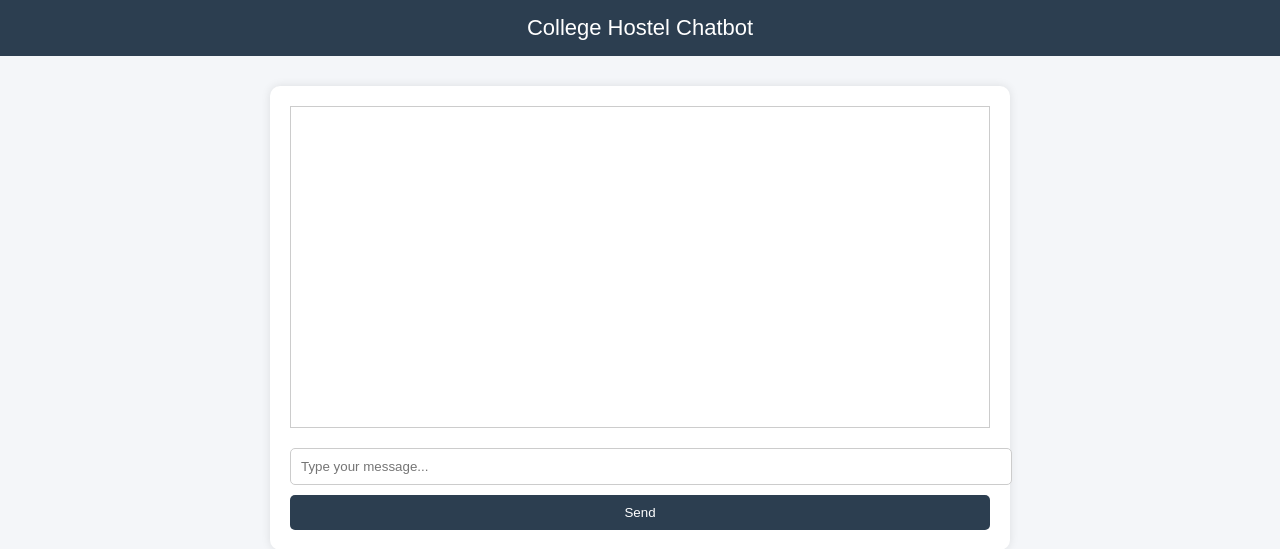
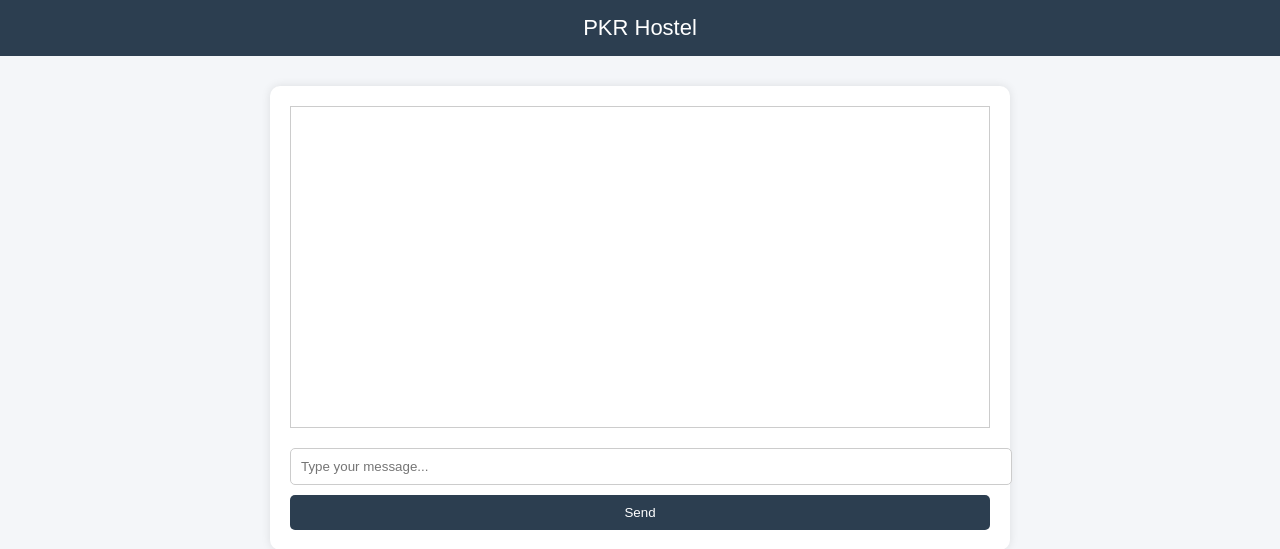
Before and after one commit to srinithisivanantham/hostel-chatbot, a Flask app: page / in a window 1280 px wide. Shown: the top 549 px of the page. Run offline with Flask 3, Linux system fonts and the light colour scheme.

Commit message:
Change chatbot heading to PKR Hostel

```diff
--- a/templates/index.html
+++ b/templates/index.html
@@ -6,7 +6,7 @@
 </head>
 <body>
 
-<header>College Hostel Chatbot</header>
+<header>PKR Hostel</header>
 
 <div class="container">
     <div class="chat-box" id="chat"></div>
```
